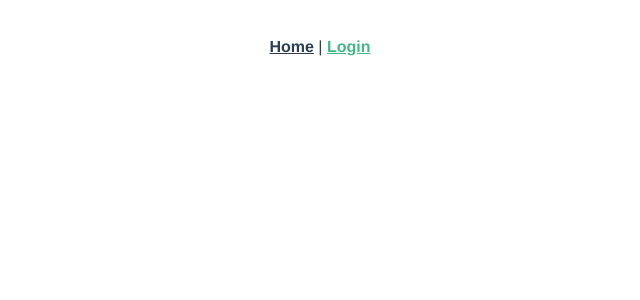
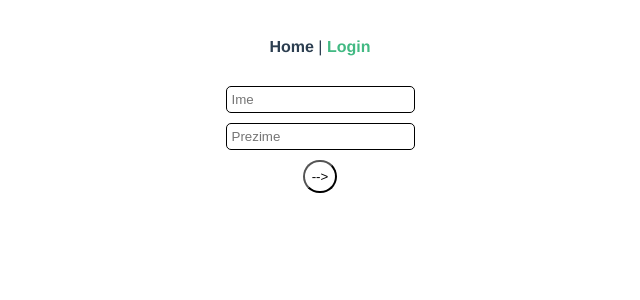
Before and after one commit to DeniVidan/pi-projekt, a Vue app: page /login in a window 1280 px wide. Shown: the top 300 px of the page, without its empty margins (320-960 px from the left). Built offline with nearby package versions, Linux system fonts and the light colour scheme.

Commit message:
quick login design

```diff
--- a/src/App.vue
+++ b/src/App.vue
@@ -21,6 +21,7 @@
   padding: 30px;
 
   a {
+    text-decoration: none;
     font-weight: bold;
     color: #2c3e50;
 
--- a/src/views/Login.vue
+++ b/src/views/Login.vue
@@ -1,5 +1,35 @@
 <template>
-  <div class="">
-
+  <div class="container">
+    <div class="login">
+      <input type="text" name="" id="" placeholder="Ime" /><br />
+      <input type="text" name="" id="" placeholder="Prezime" /><br />
+      <button>--></button>
+    </div>
   </div>
 </template>
+
+<style scoped>
+*{
+  margin: 0;
+  padding: 0;
+}
+.login{
+
+}
+input {
+  margin-bottom: 10px;
+  border: 1px solid black;
+  border-radius: 5px;
+  padding: 5px;
+}
+button {
+  border-radius: 50px;
+  padding: 7px;
+  background-color: white;
+  transition: 0.2s ease-in;
+  display: flex-end;
+}
+button:hover {
+  background-color: aquamarine;
+}
+</style>
```
